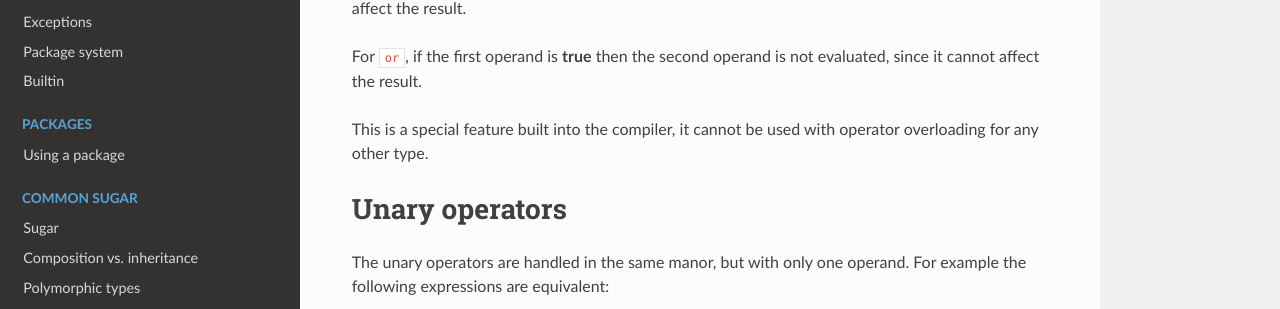
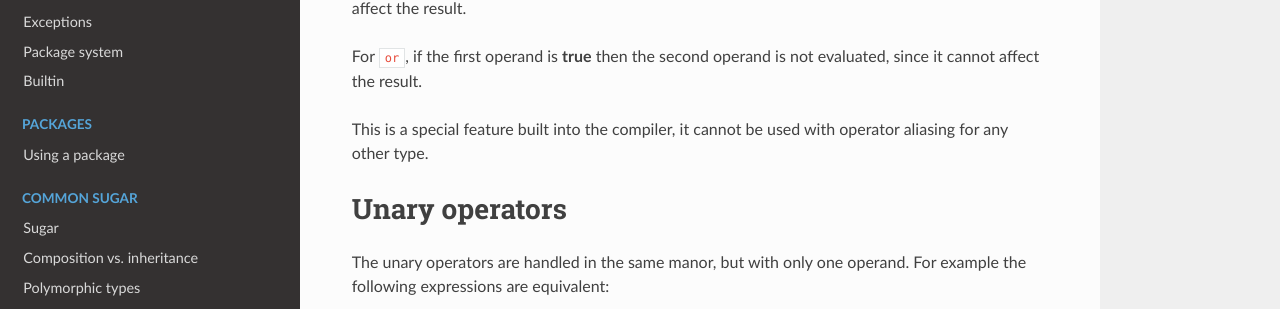
Before and after one commit to ponylang/pony-tutorial, an MkDocs documentation site: the page built from docs/expressions/infix-ops.md, in a window 1280 px wide and 900 px high, scrolled down 2164 px. Shown: the part 260-569 px from the top of the window. Built offline with MkDocs 1.6.1, drawn with Linux system fonts in a browser that asks for light colours; nearby versions of some CDN libraries; old or Windows-style settings are respelled for this version of MkDocs; some of the changed text lies outside the part shown.

Commit message:
Use the term "operator aliasing" instead of "operator overloading"

````diff
--- a/docs/expressions/infix-ops.md
+++ b/docs/expressions/infix-ops.md
@@ -33,7 +33,7 @@
 1 + 2 + 3
 ```
 
-# Operator overloading
+# Operator aliasing
 
 Most infix operators in Pony are actually aliases for functions. The left operand is the receiver the function is called on and the right operand is passed as an argument. For example the following expressions are equivalent:
 
@@ -103,7 +103,7 @@
 
 For `or`, if the first operand is __true__ then the second operand is not evaluated, since it cannot affect the result.
 
-This is a special feature built into the compiler, it cannot be used with operator overloading for any other type.
+This is a special feature built into the compiler, it cannot be used with operator aliasing for any other type.
 
 # Unary operators
 
````
